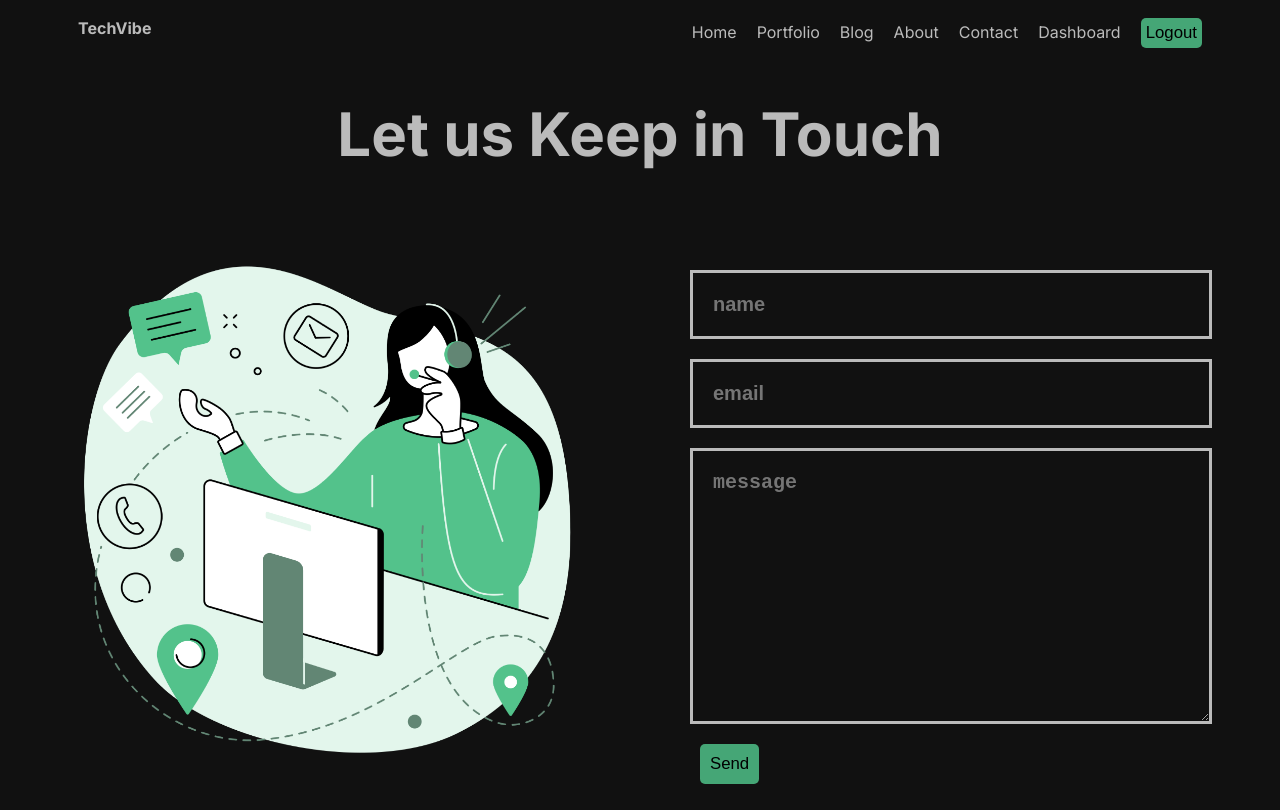
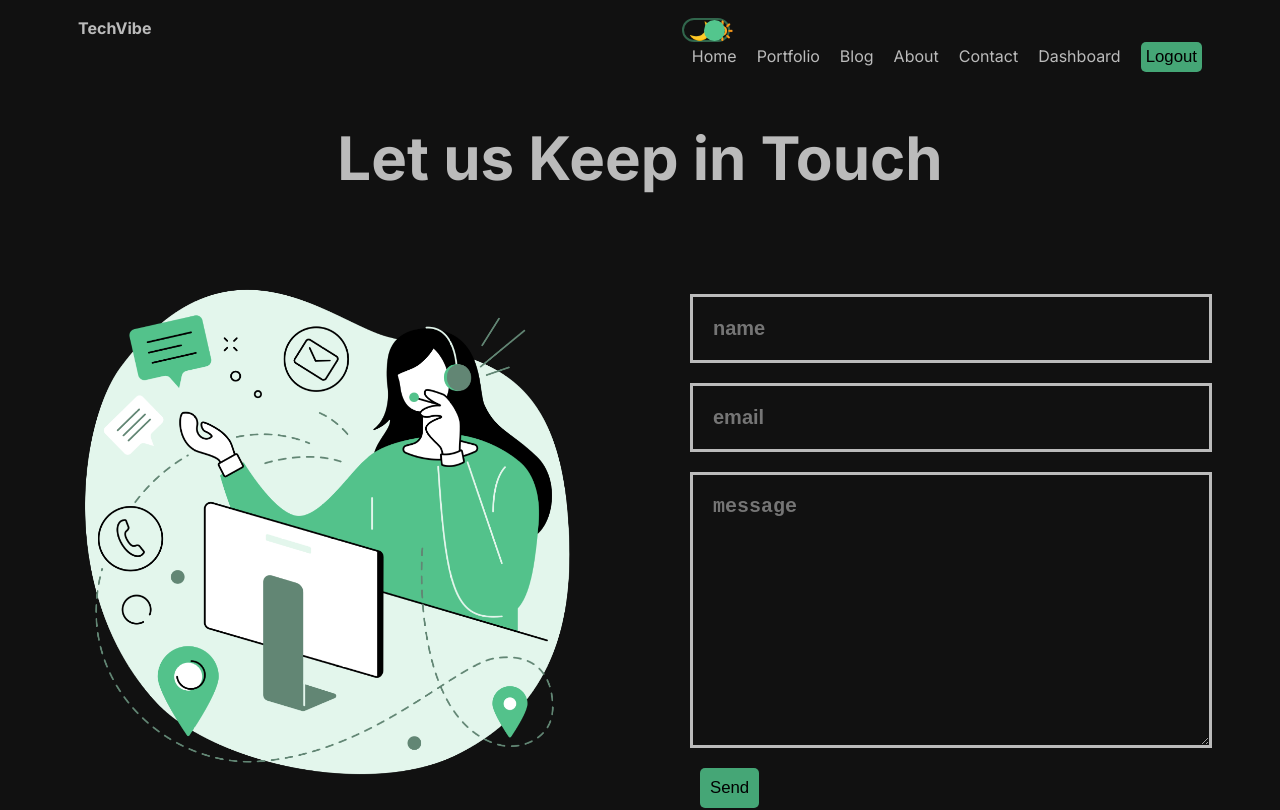
Before and after one commit to AdrianBuican/Tech-Website, a Next.js app: page /contact in a window 1280 px wide. Shown: the top 810 px of the page. Built offline with nearby package versions, Linux system fonts and the light colour scheme.

Commit message:
Dark/Light Mode

```diff
--- a/src/app/blog/[id]/page.module.css
+++ b/src/app/blog/[id]/page.module.css
@@ -1,6 +1,7 @@
 .container{
    display: flex;
    flex-direction: column;
+   justify-content: center;
    align-items: center;
 }
 .title{
--- a/src/app/globals.css
+++ b/src/app/globals.css
@@ -14,6 +14,20 @@ a{
   color: inherit;
 }
 
+.theme{
+  transition: 1s all ease;
+}
+
+.light {
+  background-color: white;
+  color: #111;
+}
+
+.dark {
+  background-color: #111;
+  color: #bbb;
+}
+
 .container{
   max-width: 1366px;
   min-height: 100vh;
--- a/src/app/layout.js
+++ b/src/app/layout.js
@@ -2,6 +2,7 @@ import './globals.css'
 import { Inter } from 'next/font/google'
 import Navbar from "../components/navbar/Navbar"
 import Footer from "../components/footer/Footer"
+import { ThemeProvider } from "@/context/ThemeContext";
 
 const inter = Inter({ subsets: ['latin'] })
 
@@ -14,11 +15,13 @@ export default function RootLayout({ children }) {
   return (
     <html lang="en">
       <body className={inter.className}>
-        <div className="container">
-          <Navbar/>
-          {children}
-          <Footer/>
-        </div>
+        <ThemeProvider>
+          <div className="container">
+            <Navbar/>
+            {children}
+            <Footer/>
+          </div>
+        </ThemeProvider>
       </body>
     </html>
   )
--- /dev/null
+++ b/src/components/DarkModeToggle/DarkModeToggle.jsx
@@ -0,0 +1,21 @@
+"use client"
+
+import React, { useContext } from "react";
+import styles from "./darkModeToggle.module.css";
+import { ThemeContext, ThemeProvider } from "../../context/ThemeContext";
+
+const DarkModeToggle = () => {
+  const { toggle, mode } = useContext(ThemeContext);
+  return (
+    <div className={styles.container} onClick={toggle}>
+      <div className={styles.icon}>🌙</div>
+      <div className={styles.icon}>🔆</div>
+      <div
+        className={styles.ball}
+        style={mode === "light" ? { left: "6px" } : { right: "3px" }}
+      />
+    </div>
+  );
+};
+
+export default DarkModeToggle;
--- /dev/null
+++ b/src/components/DarkModeToggle/DarkModeToggle.module.css
@@ -0,0 +1,24 @@
+.container{
+   width: 3rem;
+   height: 1.5rem;
+   border: 2px solid #59d29670;
+   border-radius: 30px;
+   display: flex;
+   align-items: center;
+   justify-content: space-between;
+   padding: 5px;
+   position: relative;
+   cursor: pointer;
+ }
+
+ .icon{
+   font-size: 18px;
+ }
+
+ .ball{
+   width: 21px;
+   height: 21px;
+   background-color: #53c68d;
+   border-radius: 50%;
+   position: absolute;
+ }
--- a/src/components/navbar/Navbar.jsx
+++ b/src/components/navbar/Navbar.jsx
@@ -3,6 +3,7 @@
 import React from 'react'
 import Link from "next/link"
 import styles from './navbar.module.css'
+import DarkModeToggle from '../DarkModeToggle/DarkModeToggle'
 
 const links = [
    {
@@ -42,6 +43,7 @@ const Navbar = () => {
     <div className={styles.container}>
       <Link href="/" className={styles.logo}>TechVibe</Link>
       <div className={styles.links}>
+        <DarkModeToggle/>
          {links.map(link => (
             <Link key={link.id} href={link.url} className={styles.link}>
                {link.title}
--- /dev/null
+++ b/src/context/ThemeContext.js
@@ -0,0 +1,19 @@
+"use client";
+
+import { createContext, useState } from "react";
+
+export const ThemeContext = createContext();
+
+export const ThemeProvider = ({ children }) => {
+  const [mode, setMode] = useState("dark");
+
+  const toggle = () => {
+    setMode((prev) => (prev === "dark" ? "light" : "dark"));
+  };
+
+  return (
+    <ThemeContext.Provider value={{ toggle, mode }}>
+      <div className={`theme ${mode}`}>{children}</div>
+    </ThemeContext.Provider>
+  );
+};
```
Also changed, not shown: src/app/blog/[id]/page.jsx (+10 -1 lines).
